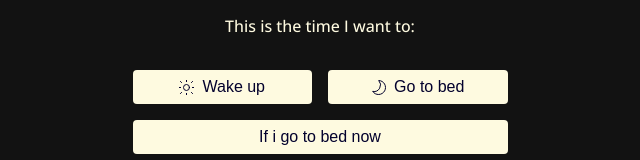
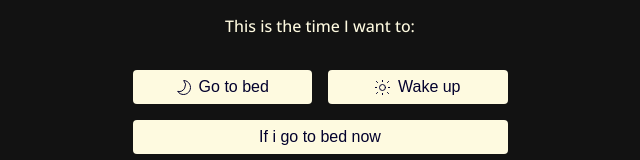
Before and after one commit to chriskilinc/sleepy, a React (Create React App) app: page / in a window 1280 px wide. Shown: the part 464-624 px from the top of the page, without its empty margins (320-960 px from the left). Built offline with nearby package versions, Linux system fonts and the light colour scheme.

Commit message:
switch place of buttons

```diff
--- a/src/components/controls/controls.js
+++ b/src/components/controls/controls.js
@@ -4,13 +4,13 @@ export const Controls = (props) => {
     return (
         <section className='controls' >
             <div className='control segmented' visible={(props.timeItems.length === 0).toString()}>
+                <button className='btn' onClick={props.onGoToBed}>
+                    <svg viewBox="0 0 15 15" fill="none" xmlns="http://www.w3.org/2000/svg" width="15" height="15"><path d="M1.66 11.362A6.5 6.5 0 007.693.502a7 7 0 11-6.031 10.86z" stroke="currentColor" strokeLinejoin="round"></path></svg>
+                    Go to bed
+                </button>
                 <button className='btn' onClick={props.onWakeUp}>
                     <svg viewBox="0 0 15 15" fill="none" xmlns="http://www.w3.org/2000/svg" width="15" height="15"><path d="M7.5 1.5v-1m0 13.99v-.998m6-5.997h1m-13 0h-1m2-4.996l-1-1m12 0l-1 1m-10 9.993l-1 1m12 0l-1-1m-2-4.997a2.999 2.999 0 01-3 2.998 2.999 2.999 0 113-2.998z" stroke="currentColor" strokeLinecap="square"></path></svg>
                     Wake up
-                </button>
-                <button className='btn' onClick={props.onGoToBed}>
-                    <svg viewBox="0 0 15 15" fill="none" xmlns="http://www.w3.org/2000/svg" width="15" height="15"><path d="M1.66 11.362A6.5 6.5 0 007.693.502a7 7 0 11-6.031 10.86z" stroke="currentColor" strokeLinejoin="round"></path></svg>
-                    Go to bed
                 </button>
             </div>
 
```
